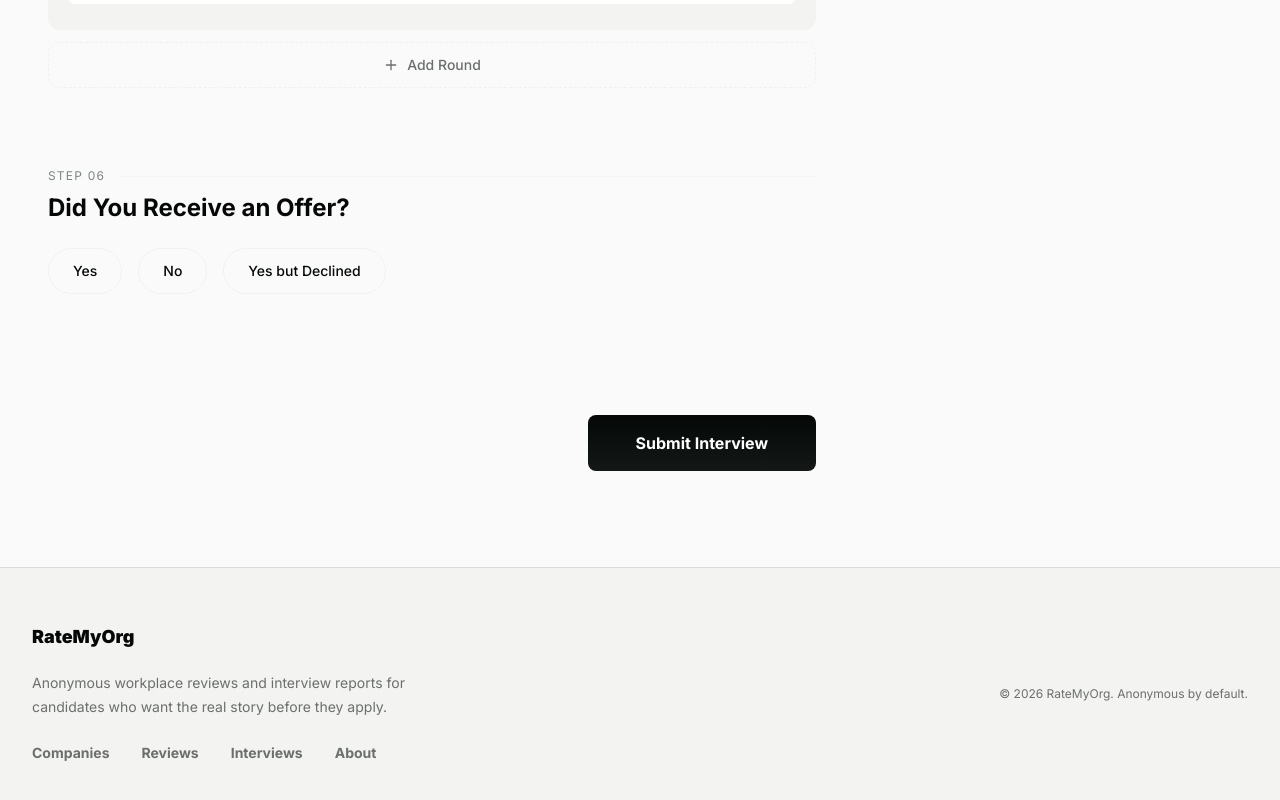
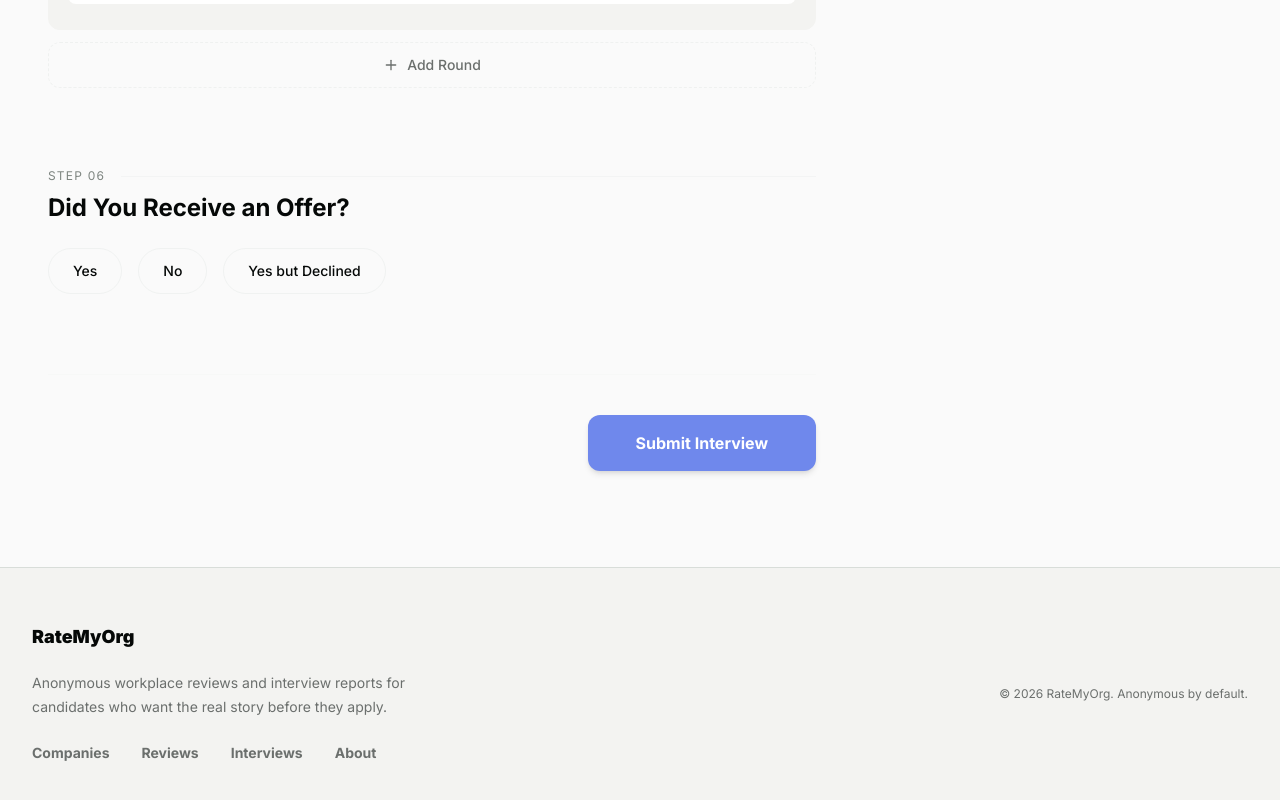
Before and after one commit to sanjay-deoram/rate-my-org, a Next.js app: page /interviews/submit in a window 1280 px wide. Shown: the part 1491-2291 px from the top of the page. Built offline with nearby package versions, Linux system fonts and the light colour scheme.

Commit message:
fix: updated blue buttons

```diff
--- a/components/submit-interview-form.tsx
+++ b/components/submit-interview-form.tsx
@@ -384,7 +384,7 @@ export function SubmitInterviewForm() {
             <button
               type="submit"
               disabled={!canSubmit || isSubmitting || submitInterview.isPending}
-              className="from-primary to-primary-container text-primary-foreground w-full rounded-lg bg-linear-to-b px-8 py-4 font-bold transition-opacity hover:opacity-90 active:scale-95 disabled:opacity-50 md:w-auto md:px-12"
+              className="bg-token-blue w-full rounded-xl px-8 py-4 font-bold text-white shadow-md transition-opacity hover:opacity-90 active:scale-95 disabled:opacity-50 md:w-auto md:px-12"
             >
               {submitInterview.isPending ? "Submitting…" : "Submit Interview"}
             </button>
--- a/components/write-review-form.tsx
+++ b/components/write-review-form.tsx
@@ -405,7 +405,7 @@ export function WriteReviewForm() {
             <button
               type="submit"
               disabled={!canSubmit || isSubmitting || submitReview.isPending}
-              className="from-primary to-primary-container text-primary-foreground w-full rounded-lg bg-linear-to-b px-8 py-4 font-bold transition-opacity hover:opacity-90 active:scale-95 disabled:opacity-50 md:w-auto md:px-12"
+              className="bg-token-blue w-full rounded-xl px-8 py-4 font-bold text-white shadow-md transition-opacity hover:opacity-90 active:scale-95 disabled:opacity-50 md:w-auto md:px-12"
             >
               {submitReview.isPending ? "Submitting…" : "Submit Review"}
             </button>
```
